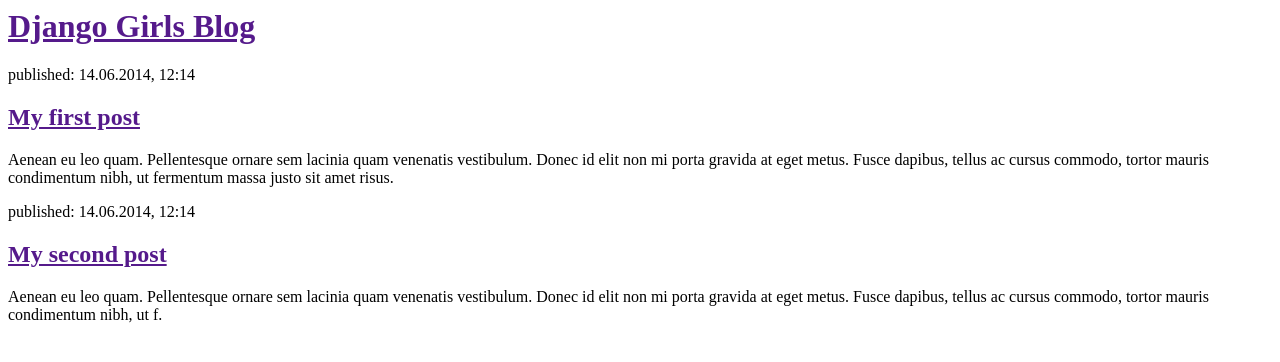
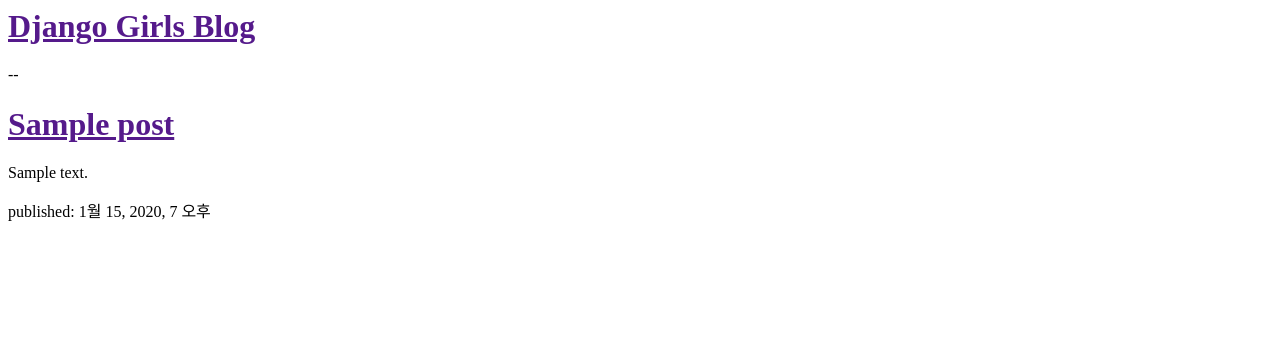
Before and after one commit to danbi5228/my-first-blog, a Django app: page / in a window 1280 px wide. Shown: the top 362 px of the page. Run offline with Django 3.2, Linux system fonts and the light colour scheme; tables that the repository leaves empty hold one stand-in row (values such as "Sample post").

Commit message:
Modeified templates to display posts from database.

```diff
--- a/blog/models.py
+++ b/blog/models.py
@@ -4,6 +4,7 @@
 
 
 class Post(models.Model):
+    objects = models.Manager()
     author = models.ForeignKey(settings.AUTH_USER_MODEL, on_delete=models.CASCADE)
     title = models.CharField(max_length=200)
     text = models.TextField()
--- a/blog/templates/blog/post_list.html
+++ b/blog/templates/blog/post_list.html
@@ -1,13 +1,15 @@
 <html>
+
 <head>
     <title>Django Girls blog</title>
 </head>
+
 <body>
     <div>
         <h1><a href="">Django Girls Blog</a></h1>
     </div>
 
-        <div>
+    <!-- <div>
             <p>published: 14.06.2014, 12:14</p>
             <h2><a href="">My first post</a></h2>
             <p>Aenean eu leo quam. Pellentesque ornare sem lacinia quam venenatis vestibulum. Donec id elit non mi porta gravida at eget metus. Fusce dapibus, tellus ac cursus commodo, tortor mauris condimentum nibh, ut fermentum massa justo sit amet risus.</p>
@@ -17,6 +19,20 @@
             <p>published: 14.06.2014, 12:14</p>
             <h2><a href="">My second post</a></h2>
             <p>Aenean eu leo quam. Pellentesque ornare sem lacinia quam venenatis vestibulum. Donec id elit non mi porta gravida at eget metus. Fusce dapibus, tellus ac cursus commodo, tortor mauris condimentum nibh, ut f.</p>
+        </div> -->
+
+
+    <!-- for와 end 사이의 모든 것을 반복한다.-->
+    --
+    {% for post in posts %}
+    <div>
+        <h1><a href="">{{ post.title }}</a></h1>
+        <p>{{ post.text|linebreaksbr }}</p>
+        <p>published: {{ post.published_date }}</p>
     </div>
+    {% endfor %}
+
+
 </body>
+
 </html>
--- a/blog/views.py
+++ b/blog/views.py
@@ -1,8 +1,10 @@
 from django.shortcuts import render
-
+from django.utils import timezone
+from .models import Post
 # Create your views here.
 
 #이 함수는 요청(request)을 넘겨받아 render메서드를 호출합니다. 이 함수는 render 메서드를 호출하여 받은(return) blog/post_list.html템플릿을 보여줍니다.
 
 def post_list(request):
-    return render(request, 'blog/post_list.html', {})
+    posts = Post.objects.filter(published_date__lte=timezone.now()).order_by('published_date')
+    return render(request, 'blog/post_list.html', {'posts':posts})
```
Lines whose indentation alone changed are shown as unchanged.
